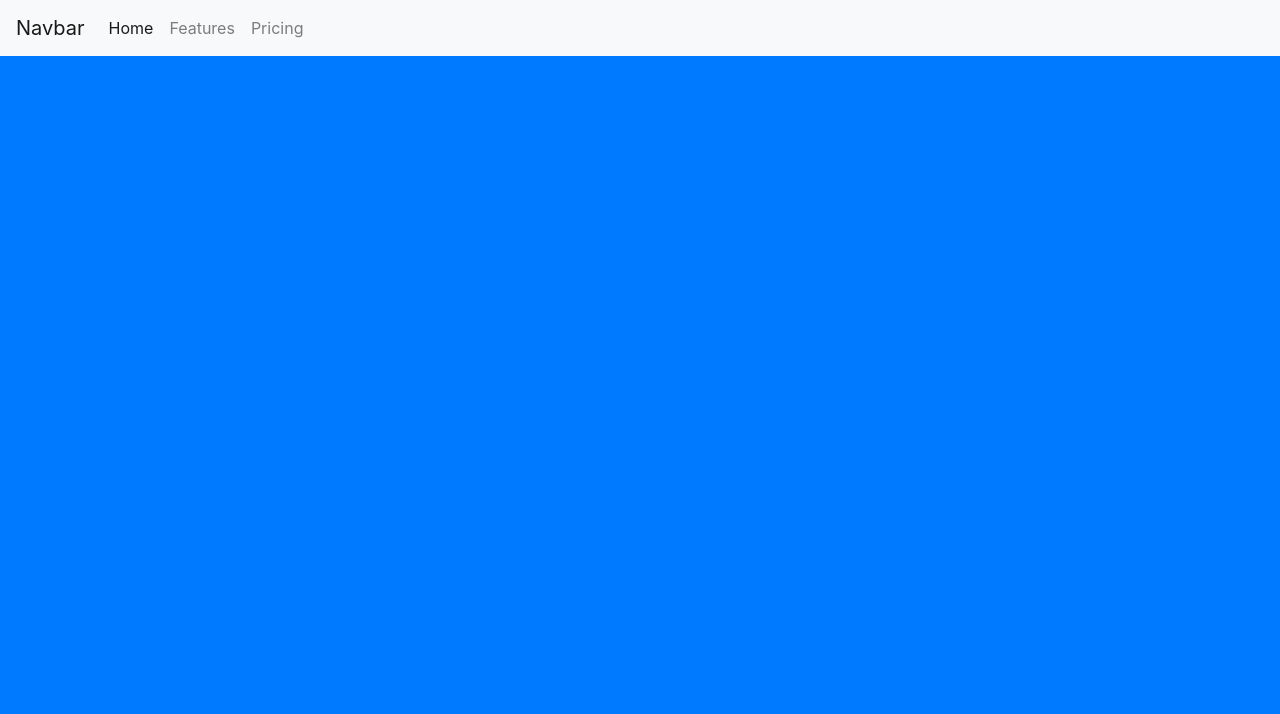
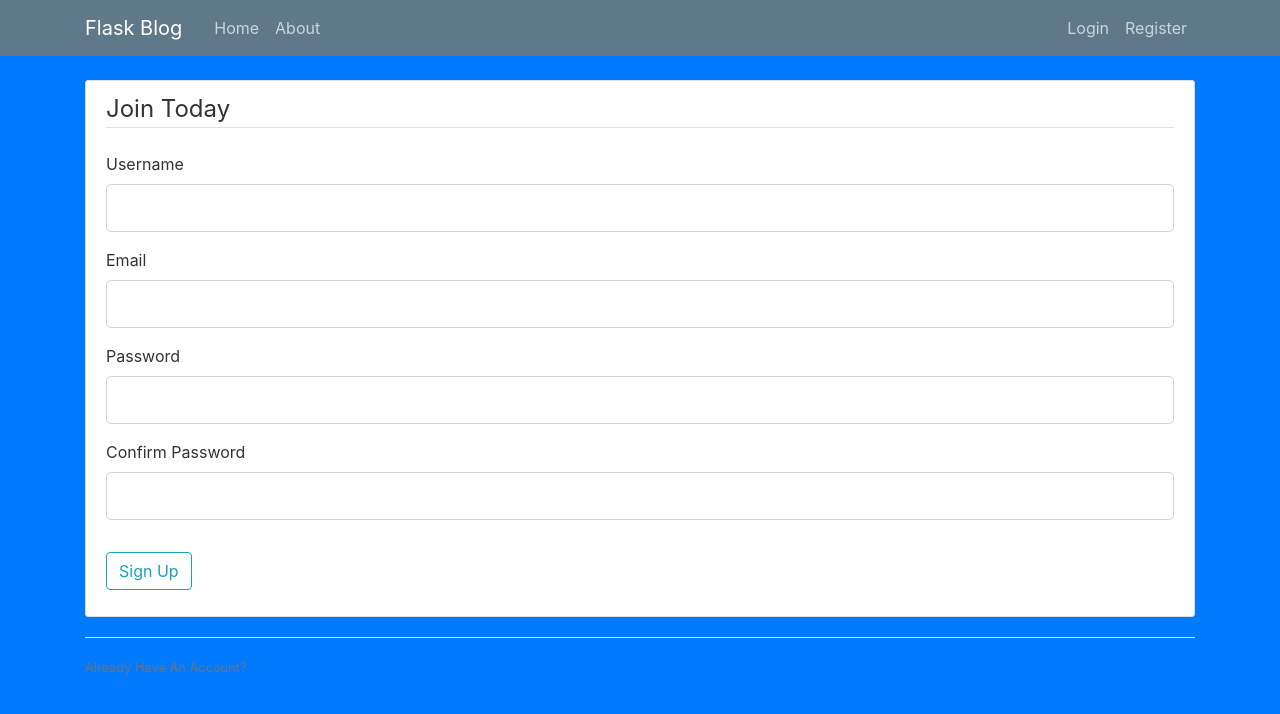
Before and after one commit to RoshanB392/grievance_portal, a Flask app: page /register in a window 1280 px wide. Shown: the top 714 px of the page. Run offline with Flask 2, Linux system fonts and the light colour scheme; some libraries are stand-ins or nearby versions.

Commit message:
register page

```diff
--- a/flaskApp.py
+++ b/flaskApp.py
@@ -3,7 +3,7 @@ from form import RegistrationForm, LoginForm
 
 app = Flask(__name__)
 
-app.config['SERECT_KEY'] = '30aafab764c6161f72402799774df65e'
+app.config['SECRET_KEY'] = '30aafab764c6161f72402799774df65e'
 
 @app.route("/")
 @app.route("/home")
--- a/form.py
+++ b/form.py
@@ -17,6 +17,7 @@ class RegistrationForm(FlaskForm):
 
     submit = SubmitField('Sign Up')
 
+
 # Login Form
 class LoginForm(FlaskForm):
     email = StringField('Email',
--- /dev/null
+++ b/static/style.css
@@ -0,0 +1,80 @@
+body {
+background: #fafafa;
+color: #333333;
+margin-top: 5rem;
+}
+
+h1, h2, h3, h4, h5, h6 {
+color: #444444;
+}
+
+.bg-steel {
+background-color: #5f788a;
+}
+
+.site-header .navbar-nav .nav-link {
+color: #cbd5db;
+}
+
+.site-header .navbar-nav .nav-link:hover {
+color: #ffffff;
+}
+
+.site-header .navbar-nav .nav-link.active {
+font-weight: 500;
+}
+
+.content-section {
+background: #ffffff;
+padding: 10px 20px;
+border: 1px solid #dddddd;
+border-radius: 3px;
+margin-bottom: 20px;
+}
+
+.article-title {
+color: #444444;
+}
+
+a.article-title:hover {
+color: #428bca;
+text-decoration: none;
+}
+
+.article-content {
+white-space: pre-line;
+}
+
+.article-img {
+height: 65px;
+width: 65px;
+margin-right: 16px;
+}
+
+.article-metadata {
+padding-bottom: 1px;
+margin-bottom: 4px;
+border-bottom: 1px solid #e3e3e3
+}
+
+.article-metadata a:hover {
+color: #333;
+text-decoration: none;
+}
+
+.article-svg {
+width: 25px;
+height: 25px;
+vertical-align: middle;
+}
+
+.account-img {
+height: 125px;
+width: 125px;
+margin-right: 20px;
+margin-bottom: 16px;
+}
+
+.account-heading {
+font-size: 2.5rem;
+}
--- a/templates/layout.html
+++ b/templates/layout.html
@@ -16,7 +16,11 @@
     <link rel="stylesheet" href="https://stackpath.bootstrapcdn.com/bootstrap/4.4.1/css/bootstrap.min.css"
         integrity="sha384-Vkoo8x4CGsO3+Hhxv8T/Q5PaXtkKtu6ug5TOeNV6gBiFeWPGFN9MuhOf23Q9Ifjh" crossorigin="anonymous">
 
-        <script src="https://ajax.googleapis.com/ajax/libs/jquery/3.5.1/jquery.min.js"></script>
+    <link rel="stylesheet" type="text/css" href="{{ url_for('static', filename='style.css') }}">
+
+    <script src="https://ajax.googleapis.com/ajax/libs/jquery/3.5.1/jquery.min.js"></script>
+
+
     <style>
         body {
         background-color: #007bff;
@@ -25,27 +29,29 @@
 </head>
 
 <body>
+
     <header class="site-header">
-        <nav class="navbar navbar-expand-lg navbar-light bg-light" style="background-color: #7a1cd1;">
-            <a class="navbar-brand" href="#">Navbar</a>
-            <button class="navbar-toggler" type="button" data-toggle="collapse" data-target="#navbarNav" aria-controls="navbarNav" aria-expanded="false" aria-label="Toggle navigation">
-            <span class="navbar-toggler-icon"></span>
-            </button>
-            <div class="collapse navbar-collapse" id="navbarNav">
-            <ul class="navbar-nav">
-                <li class="nav-item active">
-                <a class="nav-link" href="#">Home <span class="sr-only">(current)</span></a>
-                </li>
-                <li class="nav-item">
-                <a class="nav-link" href="#">Features</a>
-                </li>
-                <li class="nav-item">
-                <a class="nav-link" href="#">Pricing</a>
-                </li>
-            </ul>
+        <nav class="navbar navbar-expand-md navbar-dark bg-steel fixed-top">
+            <div class="container">
+              <a class="navbar-brand mr-4" href="/">Flask Blog</a>
+              <button class="navbar-toggler" type="button" data-toggle="collapse" data-target="#navbarToggle" aria-controls="navbarToggle" aria-expanded="false" aria-label="Toggle navigation">
+                <span class="navbar-toggler-icon"></span>
+              </button>
+              <div class="collapse navbar-collapse" id="navbarToggle">
+                <div class="navbar-nav mr-auto">
+                  <a class="nav-item nav-link" href="/">Home</a>
+                  <a class="nav-item nav-link" href="/about">About</a>
+                </div>
+                <!-- Navbar Right Side -->
+                <div class="navbar-nav">
+                  <a class="nav-item nav-link" href="/login">Login</a>
+                  <a class="nav-item nav-link" href="/register">Register</a>
+                </div>
+              </div>
             </div>
-        </nav>
+          </nav>
     </header>
+
     <main role="main" class="container">
     {%block content%}{% endblock content %}
     </main>
--- a/templates/register.html
+++ b/templates/register.html
@@ -2,5 +2,74 @@
 
 {% block content %}
 
+<div class="content-section">
+    <form method="POST" action="">
+        {{ form.hidden_tag() }}
+        <fieldset class="form-group">
+            <legend class="border-bottom mb-4">Join Today</legend>
+            <div class="form-group">
+                {{ form.username.label(class="form-control-label") }}
+
+                {% if form.username.errors %}
+                    {{ form.username(class="form-control form-control-lg is-invalid") }}
+                    <div class="invalid-feedback">
+                        {% for error in form.username.errors %}
+                            <span>{{ error }}</span>
+                        {% endfor %}
+                    </div>
+                {% else %}
+                    {{ form.username(class="form-control form-control-lg") }}
+                {% endif %}
+            </div>
+            <div class="form-group">
+                {{ form.email.label(class="form-control-label") }}
+                {% if form.email.errors %}
+                    {{ form.email(class="form-control form-control-lg is-invalid") }}
+                    <div class="invalid-feedback">
+                        {% for error in form.email.errors %}
+                            <span>{{ error }}</span>
+                        {% endfor %}
+                    </div>
+                {% else %}
+                    {{ form.email(class="form-control form-control-lg") }}
+                {% endif %}
+            </div>
+            <div class="form-group">
+                {{ form.password.label(class="form-control-label") }}
+                {% if form.password.errors %}
+                    {{ form.password(class="form-control form-control-lg is-invalid") }}
+                    <div class="invalid-feedback">
+                        {% for error in form.password.errors %}
+                            <span>{{ error }}</span>
+                        {% endfor %}
+                    </div>
+                {% else %}
+                    {{ form.password(class="form-control form-control-lg") }}
+                {% endif %}
+            </div>
+            <div class="form-group">
+                {{ form.confirm_password.label(class="form-control-label") }}
+                {% if form.confirm_password.errors %}
+                    {{ form.confirm_password(class="form-control form-control-lg is-invalid") }}
+                    <div class="invalid-feedback">
+                        {% for error in form.confirm_password.errors %}
+                            <span>{{ error }}</span>
+                        {% endfor %}
+                    </div>
+                {% else %}
+                    {{ form.confirm_password(class="form-control form-control-lg") }}
+                {% endif %}
+            </div>
+        </fieldset>
+        <div class="form-group">
+            {{ form.submit(class="btn btn-outline-info") }}
+        </div>
+    </form>
+</div>
+<div class="border-top pt-3">
+    <small class="text-muted">
+        Already Have An Account? <a class="ml-2" href="{{ url_for('login') }}">Sign In</a>
+    </small>
+</div>
 
 {% endblock content %}
```
Also changed, not shown: templates/login.html (added, +22 -0 lines).
